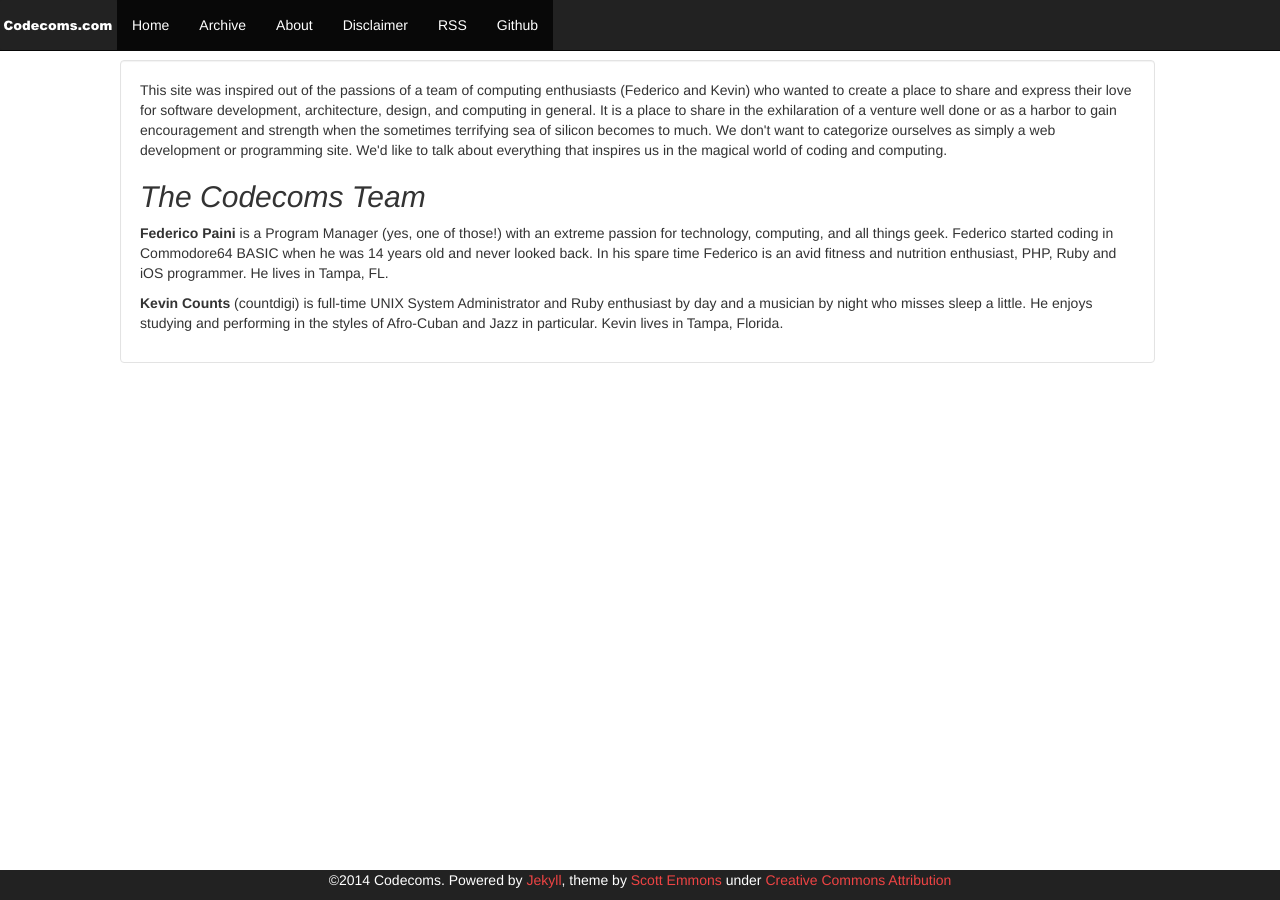
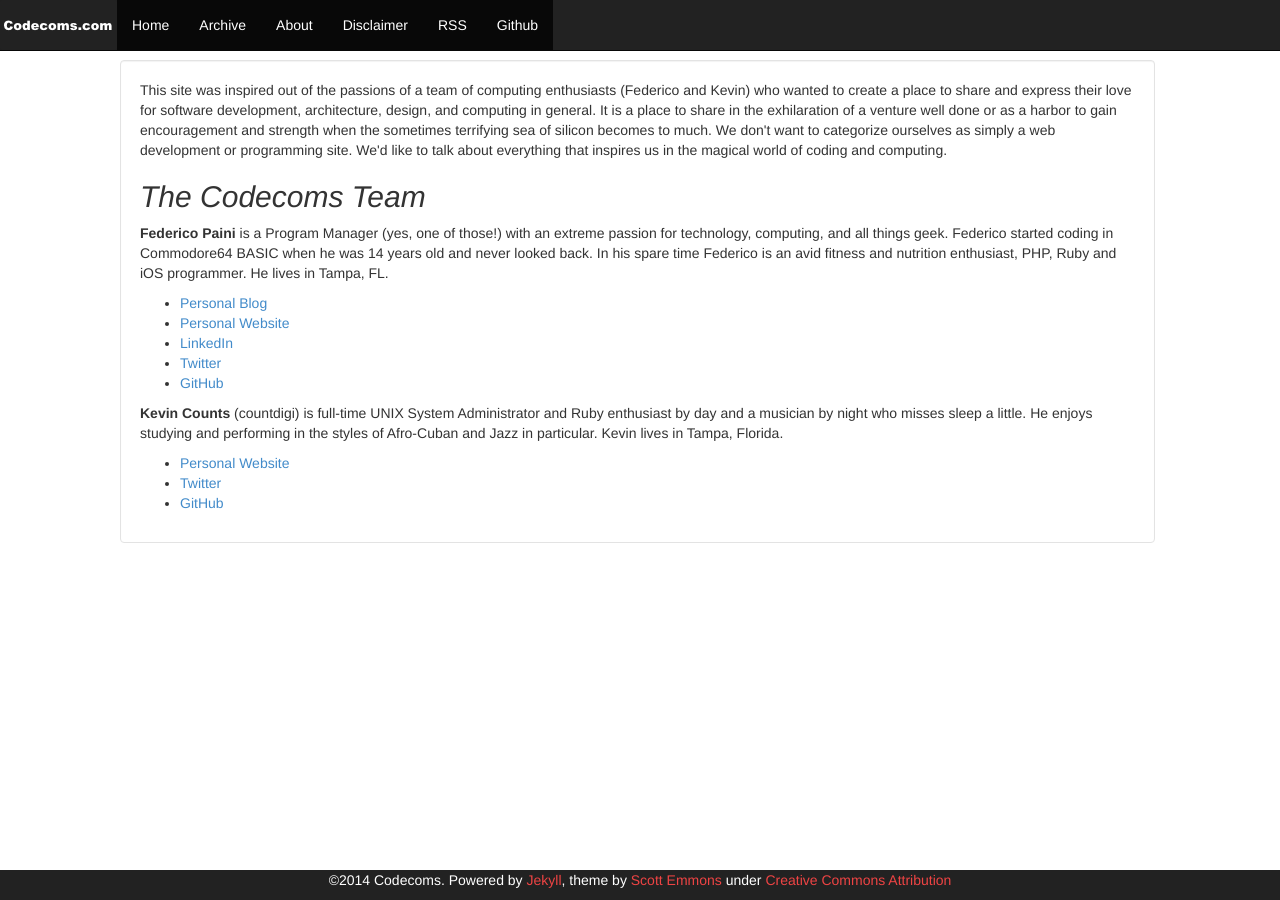
Before and after one commit to codecoms/codecoms.github.io, a Jekyll site: the page built from about.html, in a window 1280 px wide. Built offline with Jekyll 4.4.1, drawn with Linux system fonts in a browser that asks for light colours; Markdown is read by kramdown in place of the engine named in the settings; comment, search, counter and statistics services are not loaded.

Commit message:
modified about

```diff
--- a/about.html
+++ b/about.html
@@ -8,7 +8,22 @@ This site was inspired out of the passions of a team of computing enthusiasts (F
 We don't want to categorize ourselves as simply a web development or programming site. We'd like to talk about everything that inspires us in the magical world of coding and computing.
 <h2><em>The Codecoms Team</em></h2>
 <p><strong>Federico Paini</strong> is a Program Manager (yes, one of those!) with an extreme passion for technology, computing, and all things geek.
-Federico started coding in Commodore64 BASIC when he was 14 years old and never looked back. In his spare time Federico is an avid fitness and nutrition enthusiast, PHP, Ruby and iOS programmer. He lives in Tampa, FL.</p>
+Federico started coding in Commodore64 BASIC when he was 14 years old and never looked back. In his spare time Federico is an avid fitness and nutrition enthusiast, PHP, Ruby and iOS programmer. He lives in Tampa, FL.
+<ul>
+	<li><a href="http://www.federicopaini.com">Personal Blog</a></li>
+	<li><a href="https://www.paini.org">Personal Website</a></li>
+	<li><a href="http://www.linkedin.com/in/federicopaini/">LinkedIn</a></li>
+	<li><a href="http://twitter.com/FedericoPaini">Twitter</a></li>
+	<li><a href="https://github.com/FedericoPaini/">GitHub</a></li>
+</ul>
+</p>
 
-<p><strong>Kevin Counts</strong> (countdigi) is full-time UNIX System Administrator and Ruby enthusiast by day and a musician by night who misses sleep a little. He enjoys studying and performing in the styles of Afro-Cuban and Jazz in particular. Kevin lives in Tampa, Florida.</p>
+<p><strong>Kevin Counts</strong> (countdigi) is full-time UNIX System Administrator and Ruby enthusiast by day and a musician by night who misses sleep a little. He enjoys studying and performing in the styles of Afro-Cuban and Jazz in particular. Kevin lives in Tampa, Florida.
+
+<ul>
+	<li><a href="http://digicat.org/">Personal Website</a></li>
+	<li><a href="https://twitter.com/countdigi">Twitter</a></li>
+	<li><a href="https://gist.github.com/countdigi">GitHub</a></li>
+</ul>
+</p>
 </div>
```
